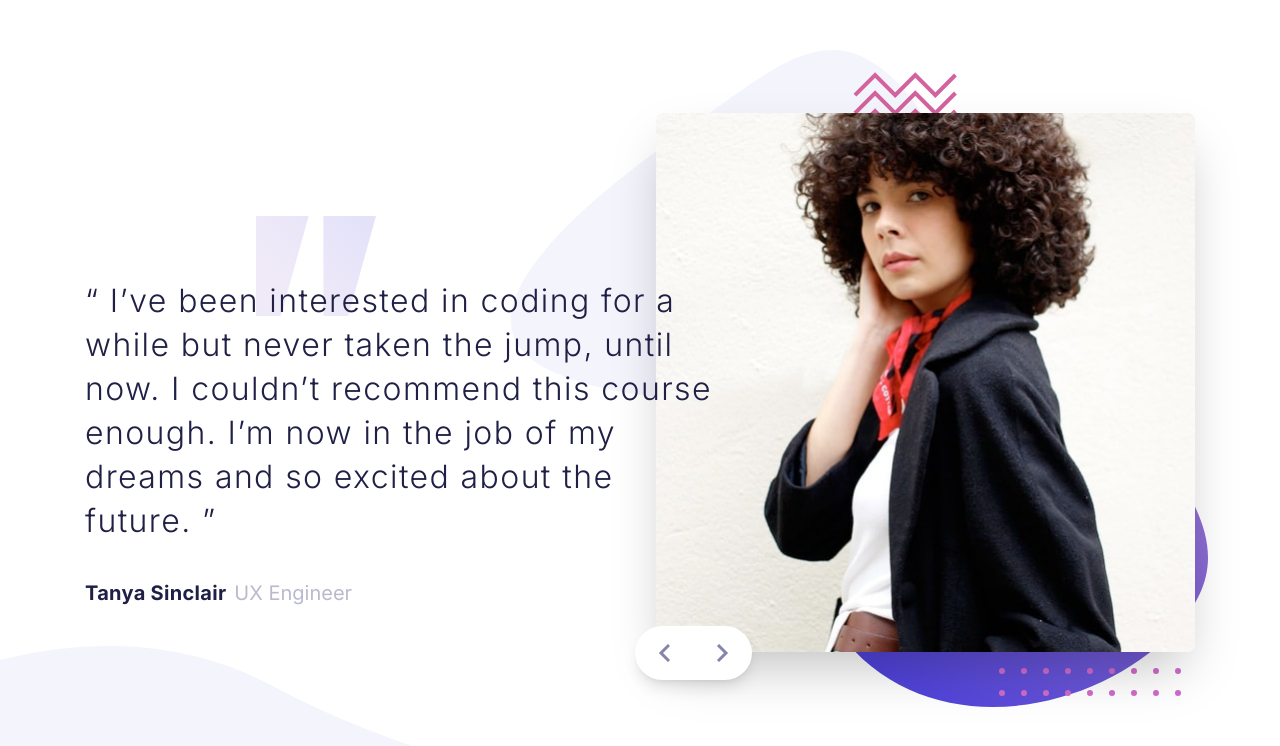
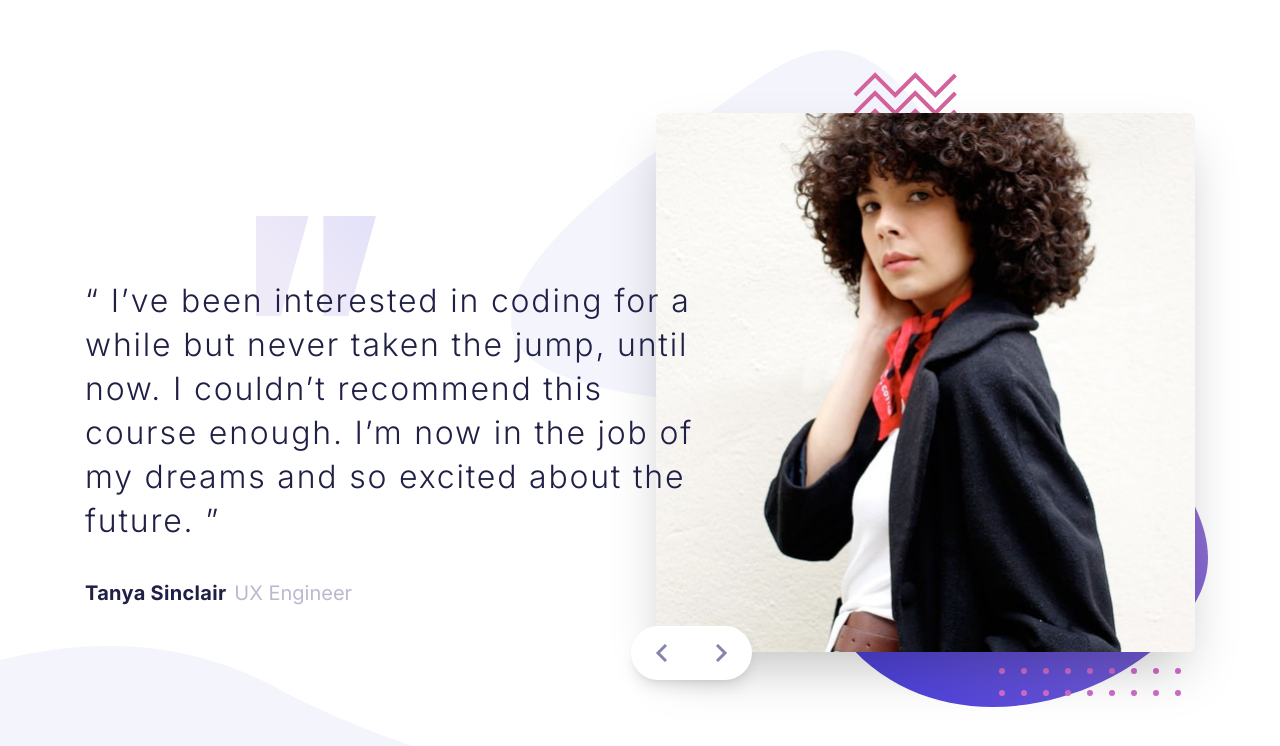
Before and after one commit to firoozehImany/coding-bootcamp-testimonials-slider-master, a React (Vite) app: page / in a window 1280 px wide. Shown: the top 746 px of the page. Built offline with nearby package versions, Linux system fonts and the light colour scheme.

Commit message:
style: iterative layout adjustments and positioning tests

```diff
--- a/src/components/Controls.jsx
+++ b/src/components/Controls.jsx
@@ -4,14 +4,14 @@ export default function Controls({ onNext, onPrev }) {
       {/* دکمه فقط مسئول خبر دادنِ کلیک است */}
       <button
         onClick={onPrev} // هیچ منطقی اینجا نیست، فقط پاس دادن به بیرون
-        className="py-[18px] px-[23px] hover:bg-gray-100 transition-colors"
+        className="py-[18px] px-[24px] hover:bg-gray-100 transition-colors"
       >
         <img src="/images/icon-prev.svg" alt="Previous" />
       </button>
 
       <button
         onClick={onNext}
-        className="py-[18px] px-[23px] hover:bg-gray-100 transition-colors"
+        className="py-[18px] px-[24px] hover:bg-gray-100 transition-colors"
       >
         <img src="/images/icon-next.svg" alt="Next" />
       </button>
--- a/src/components/Details.jsx
+++ b/src/components/Details.jsx
@@ -2,7 +2,7 @@ export default function Details({ data }) {
   const { feedback, name, role } = data;
   return (
     <article className="flex flex-col gap-[35px]">
-      <p className="text-[32px] text-text-primary font-light tracking-[1.4px] leading-[44px] w-[640px]">
+      <p className="text-[32px] text-text-primary font-light tracking-[1.8px] leading-[44px] w-[640px]">
         “ {feedback} ”
       </p>
       <div className="flex items-center gap-2 text-[20px]">
```
